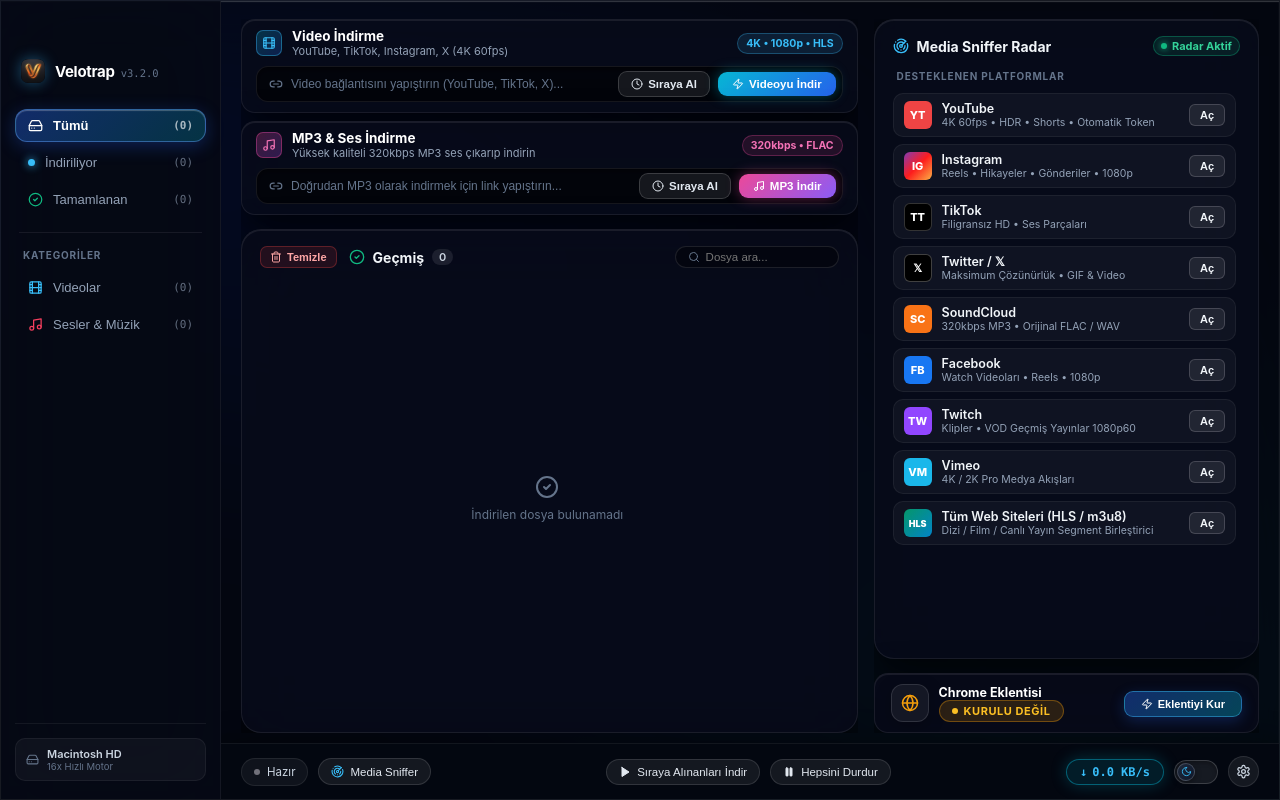
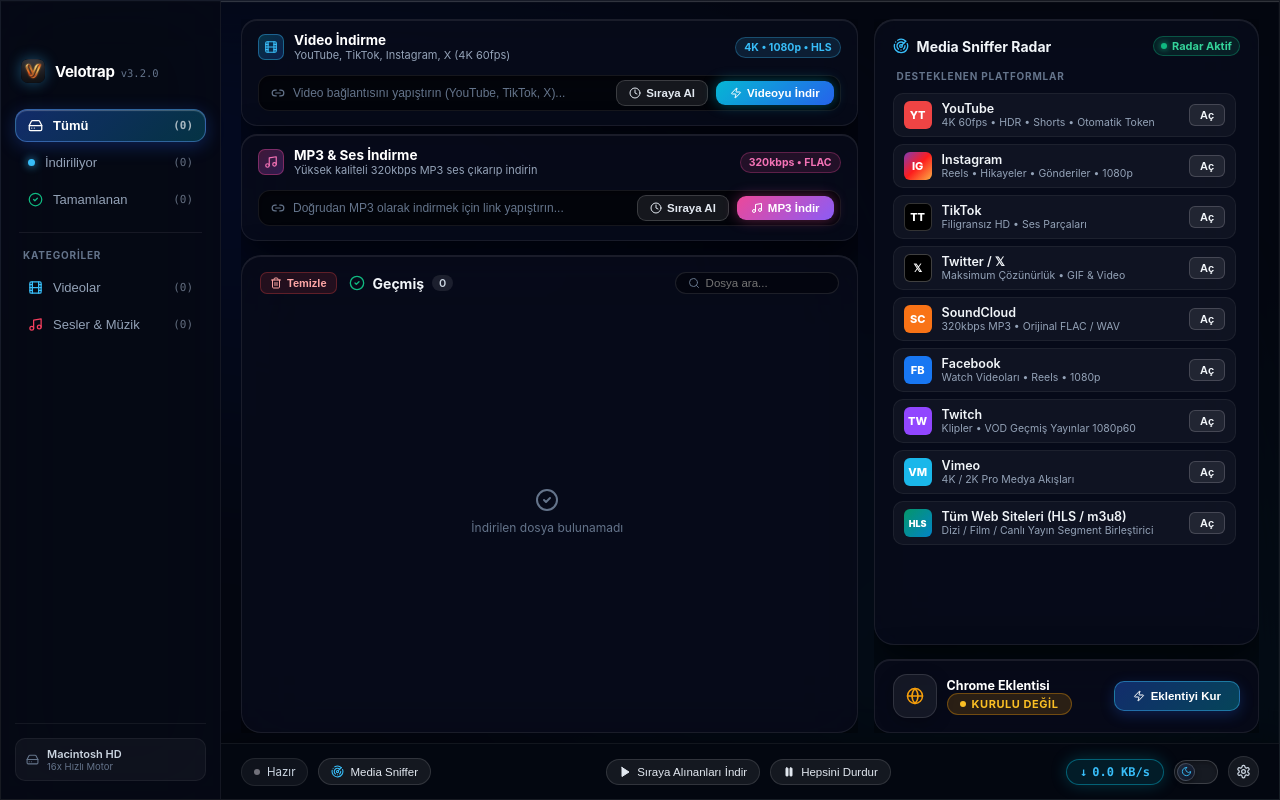
Before and after one commit to EmreYalcn/velotrap, a React (Vite) app: page / in a window 1280 px wide. Built offline with nearby package versions, Linux system fonts and the light colour scheme.

Commit message:
style(ui): slightly expand Chrome extension and download strips with refined padding

```diff
--- a/package.json
+++ b/package.json
@@ -1,6 +1,6 @@
 {
   "name": "velotrap",
-  "version": "3.1.30",
+  "version": "3.1.31",
   "description": "Velotrap - High-Speed Multi-Threaded Download Manager & Universal Video/Audio Grabber",
   "main": "dist-electron/main.js",
   "scripts": {
--- a/src/styles.css
+++ b/src/styles.css
@@ -2985,12 +2985,12 @@ html,
   backdrop-filter: blur(28px) saturate(190%);
   -webkit-backdrop-filter: blur(28px) saturate(190%);
   border: 1px solid rgba(255, 255, 255, 0.1);
-  border-radius: 14px;
-  padding: 8px 14px 10px 14px;
+  border-radius: 16px;
+  padding: 12px 16px 14px 16px;
   box-shadow: 0 8px 22px rgba(0, 0, 0, 0.3), inset 0 1px 0 rgba(255, 255, 255, 0.12);
   display: flex;
   flex-direction: column;
-  gap: 6px;
+  gap: 8px;
   transition: all 0.2s ease;
 }
 
@@ -3009,7 +3009,7 @@ html,
   align-items: center;
   justify-content: space-between;
   gap: 10px;
-  margin-bottom: 2px;
+  margin-bottom: 5px;
 }
 
 .strip-title-group {
@@ -3344,21 +3344,21 @@ html,
 .extension-square-card {
   flex-shrink: 0;
   height: auto;
-  min-height: unset;
+  min-height: 72px;
   display: flex;
   flex-direction: row;
   align-items: center;
   justify-content: space-between;
   text-align: left;
-  padding: 10px 16px;
-  gap: 12px;
+  padding: 14px 18px;
+  gap: 14px;
+  border-radius: 16px;
+}
+
+.ext-square-icon-wrap {
+  width: 44px;
+  height: 44px;
   border-radius: 14px;
-}
-
-.ext-square-icon-wrap {
-  width: 38px;
-  height: 38px;
-  border-radius: 12px;
   background: rgba(255, 255, 255, 0.06);
   border: 1px solid rgba(255, 255, 255, 0.12);
   display: flex;
@@ -3406,18 +3406,17 @@ html,
 .liquid-btn-ext-install {
   display: flex;
   align-items: center;
-  gap: 5px;
+  gap: 6px;
   background: linear-gradient(135deg, rgba(37, 99, 235, 0.4), rgba(6, 182, 212, 0.35));
   border: 1px solid rgba(56, 189, 248, 0.45);
   color: #ffffff;
-  font-size: 11px;
+  font-size: 11.5px;
   font-weight: 700;
-  padding: 6px 16px;
-  border-radius: 9px;
+  padding: 8px 18px;
+  border-radius: 10px;
   cursor: pointer;
   box-shadow: 0 4px 14px rgba(37, 99, 235, 0.25);
   transition: all 0.2s cubic-bezier(0.16, 1, 0.3, 1);
-  margin-top: 2px;
 }
 
 .liquid-btn-ext-install:hover {
```
Also changed, not shown: browser-extension/manifest.json.
